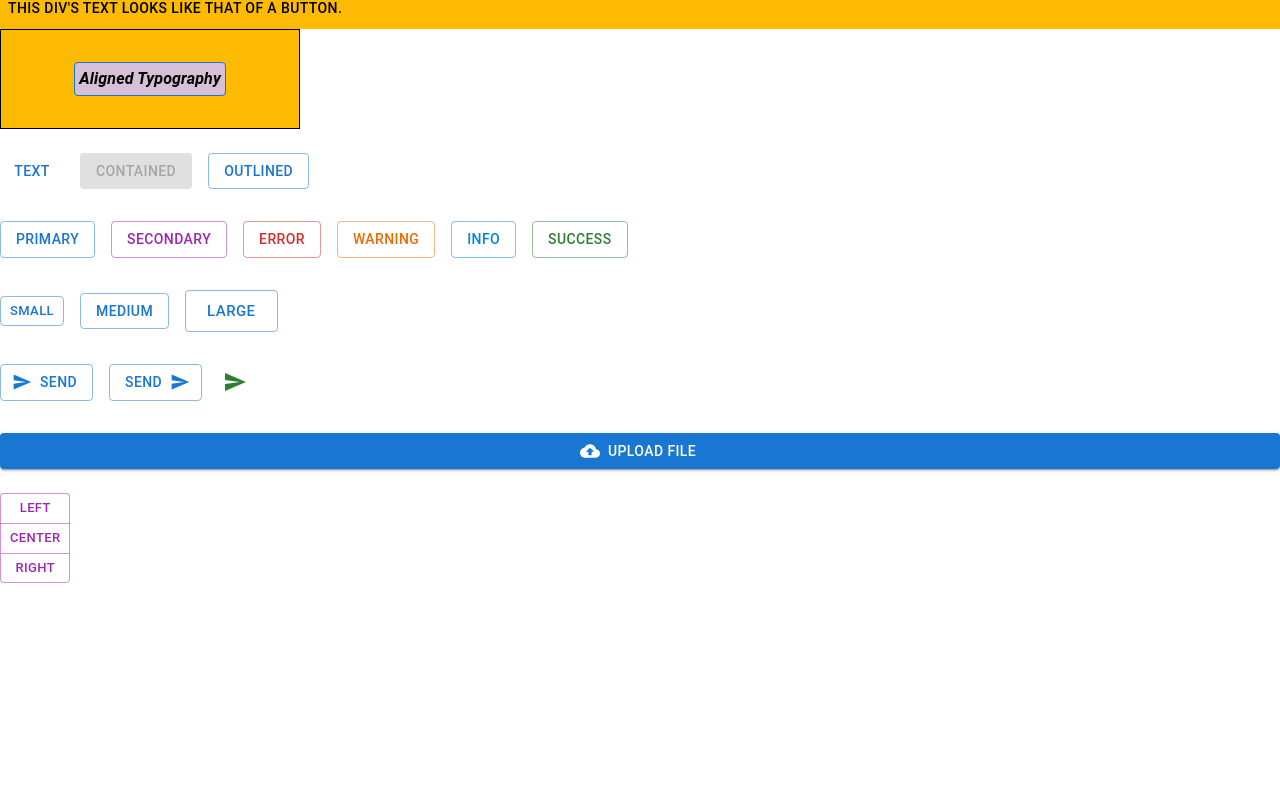
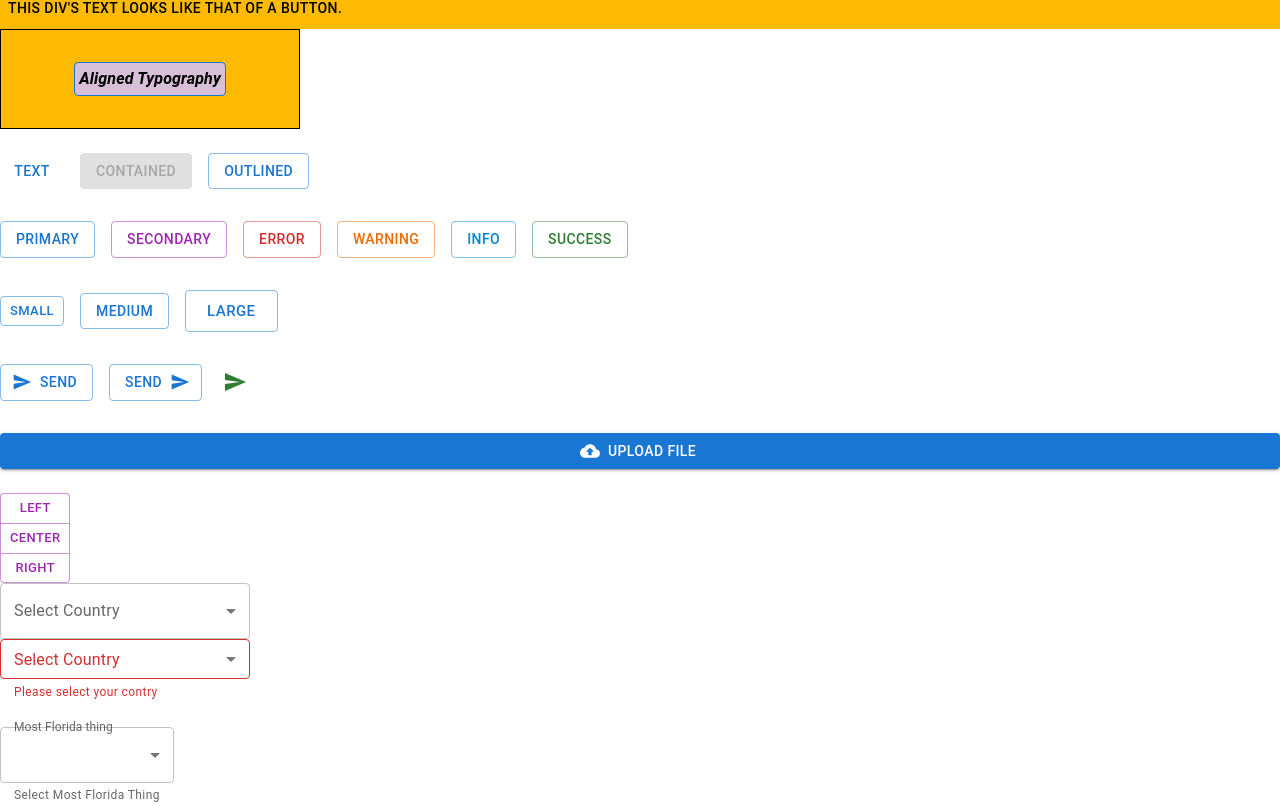
Before and after one commit to m-ahrukh/mui-designs, a Next.js app: page / in a window 1280 px wide. Shown: the part 2529-3335 px from the top of the page. Before the commit the page ends 3112 px from the top, so only its background shows below. Built offline with nearby package versions, Linux system fonts and the light colour scheme.

Commit message:
added select mui components

```diff
--- a/src/app/components/ButtonGroupsMui.tsx
+++ b/src/app/components/ButtonGroupsMui.tsx
@@ -18,7 +18,7 @@ const VisuallyHiddenInput = styled('input')({
 export const ButtonGroupMui = () => {
   return (
     <Stack direction='row'>
-      <ButtonGroup variant="outlined" orientation="vertical" size="small" color="secondary" aria-aria-label="alignment button group">
+      <ButtonGroup variant="outlined" orientation="vertical" size="small" color="secondary" aria-label="alignment button group">
         <Button onClick={()=> alert('Left Button CLicked')}>Left</Button>
         <Button onClick={()=> alert('Center Button CLicked')}>Center</Button>
         <Button onClick={()=> alert('Right Button CLicked')}>Right</Button>
--- /dev/null
+++ b/src/app/components/selectMui.tsx
@@ -0,0 +1,34 @@
+import { FormControl, FormHelperText, InputLabel, MenuItem, Select } from "@mui/material"
+import { useState } from "react"
+
+export const SelectMui = () => {
+
+  const [value, setValue] = useState('')
+
+  const handleChange = (event) => {
+    setValue(event.target.value)
+  }
+
+  return (
+    <div>
+      <FormControl>
+        <InputLabel shrink>Most Florida thing</InputLabel>
+        <Select
+          labelId="select-demo"
+          id="florida-select"
+          // displayEmpty
+          value={value}
+          onChange={handleChange} autoWidth
+          // inputProps={{readOnly: true}}
+        >
+          <MenuItem value="" disabled>Empty</MenuItem>
+          <MenuItem value={'Oj Simpson'}>Oj Simpson</MenuItem>
+          <MenuItem value={'Florida Man'}>Florida Man</MenuItem>
+          <MenuItem value={'Bath Salts'}>Bath Salts</MenuItem>
+          <MenuItem value={'Drive Through Alligators'}>Drive Through Alligators</MenuItem>
+        </Select>
+        <FormHelperText>Select Most Florida Thing</FormHelperText>
+      </FormControl>
+    </div>
+  )
+}
--- /dev/null
+++ b/src/app/components/selectTextfieldMui.tsx
@@ -0,0 +1,48 @@
+import { Box, MenuItem, TextField } from "@mui/material"
+import { count } from "console"
+import React, { useState } from "react"
+
+
+export const SelectTextFieldMui = () => {
+
+  const [country, setCountry] = useState('')
+  const [countries, setCountries] = useState<string[]>([])
+  console.log(countries)
+
+  const handleChange = (event: React.ChangeEvent<HTMLInputElement>) => {
+    setCountry(event.target.value as string)
+  }
+
+  const handleMultipleChange = (event: React.ChangeEvent<HTMLInputElement>) => {
+    const value = event.target.value
+    setCountries(typeof value === 'string' ? value.split(',') : value)
+  }
+  return (
+    <Box width='250px'>
+      <TextField label='Select Country' select
+        value={country} onChange={handleChange} fullWidth>
+        <MenuItem value='PAK'>Pakistan</MenuItem>
+        <MenuItem value='US'>USA</MenuItem>
+        <MenuItem value='IN'>India</MenuItem>
+        <MenuItem value='AU'>Australia</MenuItem>
+      </TextField>
+      <br></br>
+
+      <TextField label='Select Country' select
+        value={countries} onChange={handleMultipleChange} fullWidth
+        SelectProps={{
+          multiple: true,
+        }}
+        size="small"
+        // color="secondary"
+        helperText='Please select your contry'
+        error
+      >
+        <MenuItem value='PAK'>Pakistan</MenuItem>
+        <MenuItem value='US'>USA</MenuItem>
+        <MenuItem value='IN'>India</MenuItem>
+        <MenuItem value='AU'>Australia</MenuItem>
+      </TextField>
+    </Box>
+  )
+}
--- a/src/app/page.tsx
+++ b/src/app/page.tsx
@@ -11,6 +11,8 @@ import TypographyTheme from "./components/typographyThemeKeys";
 import TypographyStyles from "./components/typographyStyling";
 import { ButtonsMui } from "./components/ButtonsMui";
 import { ButtonGroupMui } from "./components/ButtonGroupsMui";
+import { SelectTextFieldMui } from "./components/selectTextfieldMui";
+import { SelectMui } from "./components/selectMui";
 
 function App() {
 
@@ -36,6 +38,9 @@ function App() {
       <TypographyStyles />
       <ButtonsMui />
       <ButtonGroupMui />
+      <SelectTextFieldMui />
+      <br></br>
+      <SelectMui />
     </>
   )
 }
```
